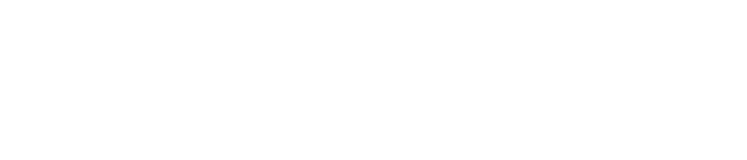
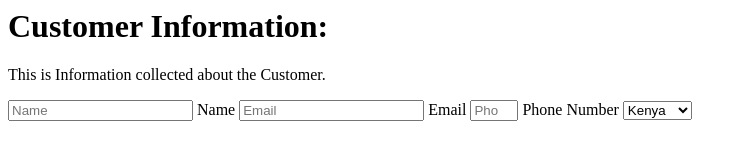
Before and after one commit to festusgakure/Survey-form, a plain HTML site: page index.html in a window 1280 px wide. Shown: the whole page, without its empty margins (0-747 px from the left). Drawn offline with Linux system fonts and the light colour scheme.

Commit message:
form fields

```diff
--- a/index.html
+++ b/index.html
@@ -7,6 +7,19 @@
     <title>Survey form</title>
   </head>
   <body>
-
+    <h1 id="title">Customer Information:</h1>
+    <p id="description">This is Information collected about the Customer.</p>
+    <form action="" id="survey-form">
+      <input type="text" id="name" required placeholder="Name"/>
+      <label for="name" id="name-label">Name</label>
+      <input type="email" id="email" required placeholder="Email"/>
+      <label for="email" id="email-label">Email</label>
+      <input type="number" id="number" min="1" max="9" placeholder="Phone Number"/>
+      <label for="number" id="number-label">Phone Number</label>
+      <select name="country" id="dropdown" aria-placeholder="Please Select">
+        <option value="Kenya">Kenya</option>
+        <option value="Uganda">Uganda</option>
+      </select>
+    </form>
   </body>
 </html>
```
